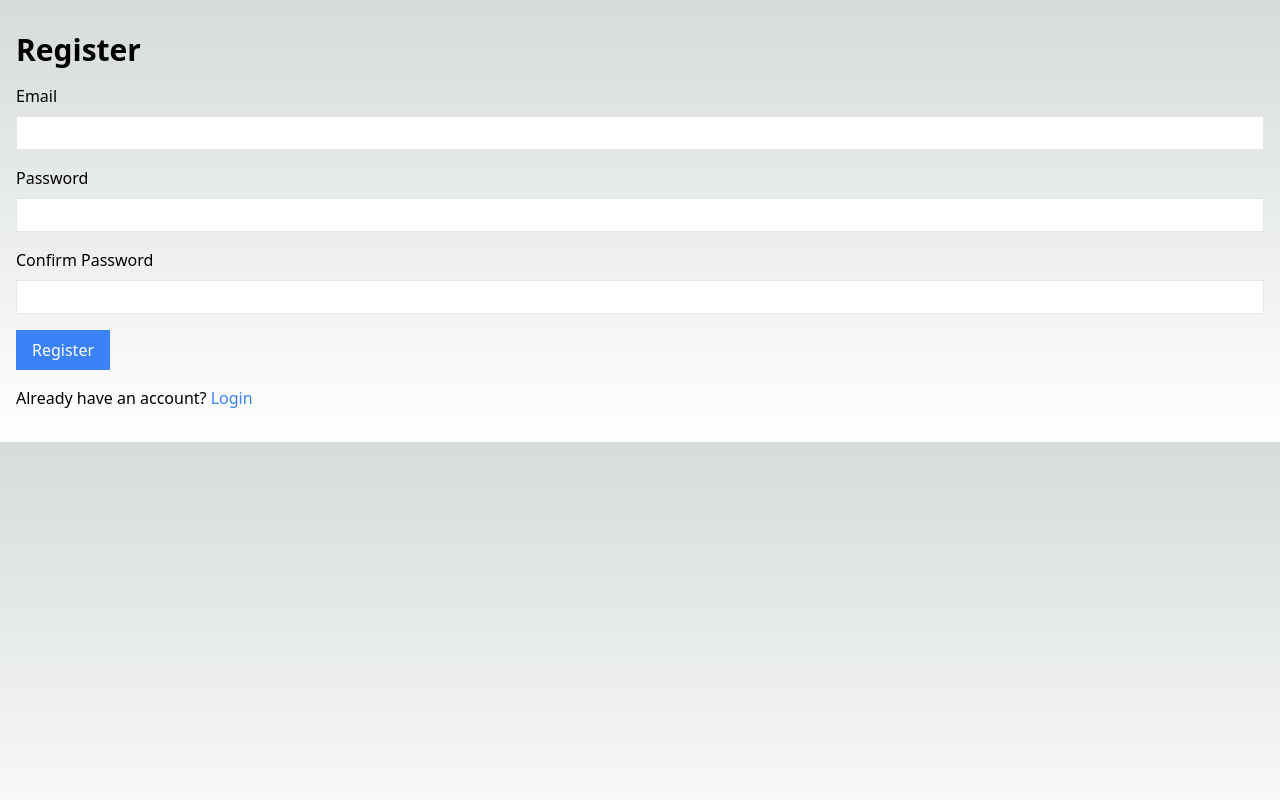
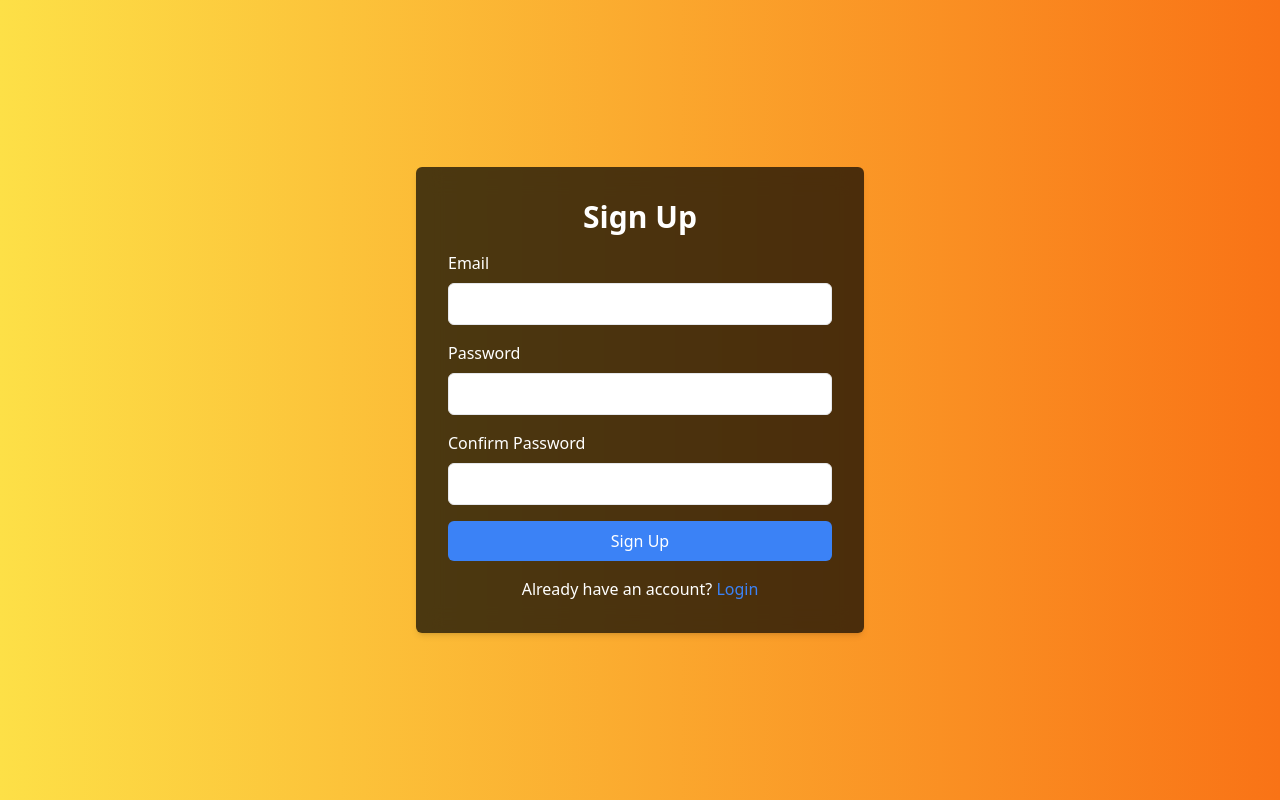
Before and after one commit to rohit-kumar-india/CycleVale, a Next.js app in the folder frontend/: page /Signup in a window 1280 px wide. Built offline with nearby package versions, Linux system fonts and the light colour scheme.

Commit message:
design login and signup page

```diff
--- a/frontend/src/pages/Login.js
+++ b/frontend/src/pages/Login.js
@@ -1,4 +1,3 @@
-import { useSession, signIn, signOut } from "next-auth/react"
 import React, { useState } from 'react';
 import Link from 'next/link';
 
@@ -13,39 +12,27 @@ const Login = () => {
   };
 
   return (
-    <div className="container mx-auto px-4 py-8">
-      <h1 className="text-3xl font-bold mb-4">Login</h1>
+    <div className="min-h-screen flex items-center justify-center bg-gradient-to-r from-yellow-300 to-orange-500 py-8">
+      <div className="max-w-md w-full bg-black bg-opacity-70 backdrop-filter backdrop-blur-md p-8 rounded-md shadow-md text-white">
+  {/* Set text color to white and add transparency, blur effect, and shadow */}
+        <h1 className="text-3xl font-bold mb-4 text-center">Login</h1>
         <form onSubmit={handleSubmit}>
           <div className="mb-4">
             <label htmlFor="email" className="block mb-2">Email</label>
-          <input type="email" id="email" value={email} onChange={(e) => setEmail(e.target.value)} className="border px-2 py-1 w-full" required />
+            <input type="email" id="email" value={email} onChange={(e) => setEmail(e.target.value)} className="border px-3 py-2 w-full rounded-md text-black" required />
           </div>
           <div className="mb-4">
             <label htmlFor="password" className="block mb-2">Password</label>
-          <input type="password" id="password" value={password} onChange={(e) => setPassword(e.target.value)} className="border px-2 py-1 w-full" required />
+            <input type="password" id="password" value={password} onChange={(e) => setPassword(e.target.value)} className="border px-3 py-2 w-full rounded-md" required />
           </div>
-        <button type="submit" className="bg-blue-500 text-white px-4 py-2">Login</button>
-        <p className="mt-4">
+          <button type="submit" className="bg-blue-500 text-white px-4 py-2 rounded-md w-full">Login</button>
+          <p className="mt-4 text-center">
             Don't have an account? <Link href="/Signup" legacyBehavior><a className="text-blue-500">Register</a></Link>
           </p>
         </form>
       </div>
+    </div>
   );
 }
 
-
-// const Login = () => {
-//   const { data: session } = useSession()
-//   if(session) {
-//     return <>
-//       Signed in as {session.user.email} <br/>
-//       <button onClick={() => signOut()}>Sign out</button>
-//     </>
-//   }
-//   return <>
-//     Not signed in <br/>
-//     <button onClick={() => signIn()}>Sign in</button>
-//   </>
-// }
-
-export default Login
+export default Login;
--- a/frontend/src/pages/Signup.js
+++ b/frontend/src/pages/Signup.js
@@ -8,33 +8,36 @@ const Signup = () => {
 
   const handleSubmit = (e) => {
     e.preventDefault();
-    // Implement registration functionality
+    // Implement signup functionality
     console.log(email, password, confirmPassword);
   };
 
   return (
-    <div className="container mx-auto px-4 py-8">
-      <h1 className="text-3xl font-bold mb-4">Register</h1>
+    <div className="min-h-screen flex items-center justify-center bg-gradient-to-r from-yellow-300 to-orange-500 py-8">
+      <div className="max-w-md w-full bg-black bg-opacity-70 backdrop-filter backdrop-blur-md p-8 rounded-md shadow-md text-white">
+  {/* Set text color to white and add transparency, blur effect, and shadow */}
+        <h1 className="text-3xl font-bold mb-4 text-center">Sign Up</h1>
         <form onSubmit={handleSubmit}>
           <div className="mb-4">
             <label htmlFor="email" className="block mb-2">Email</label>
-      <input type="email" id="email" value={email} onChange={(e) => setEmail(e.target.value)} className="border px-2 py-1 w-full" required />
+            <input type="email" id="email" value={email} onChange={(e) => setEmail(e.target.value)} className="border px-3 py-2 w-full rounded-md text-black" required />
           </div>
           <div className="mb-4">
             <label htmlFor="password" className="block mb-2">Password</label>
-      <input type="password" id="password" value={password} onChange={(e) => setPassword(e.target.value)} className="border px-2 py-1 w-full" required />
+            <input type="password" id="password" value={password} onChange={(e) => setPassword(e.target.value)} className="border px-3 py-2 w-full rounded-md" required />
           </div>
           <div className="mb-4">
             <label htmlFor="confirmPassword" className="block mb-2">Confirm Password</label>
-      <input type="password" id="confirmPassword" value={confirmPassword} onChange={(e) => setConfirmPassword(e.target.value)} className="border px-2 py-1 w-full" required />
+            <input type="password" id="confirmPassword" value={confirmPassword} onChange={(e) => setConfirmPassword(e.target.value)} className="border px-3 py-2 w-full rounded-md" required />
           </div>
-    <button type="submit" className="bg-blue-500 text-white px-4 py-2">Register</button>
-    <p className="mt-4">
-      Already have an account? <Link href="/auth/login" legacyBehavior><a className="text-blue-500">Login</a></Link>
+          <button type="submit" className="bg-blue-500 text-white px-4 py-2 rounded-md w-full">Sign Up</button>
+          <p className="mt-4 text-center">
+            Already have an account? <Link href="/Login" legacyBehavior><a className="text-blue-500">Login</a></Link>
           </p>
         </form>
       </div>
-)
+    </div>
+  );
 }
 
-export default Signup
+export default Signup;
```
Lines whose indentation alone changed are shown as unchanged.
